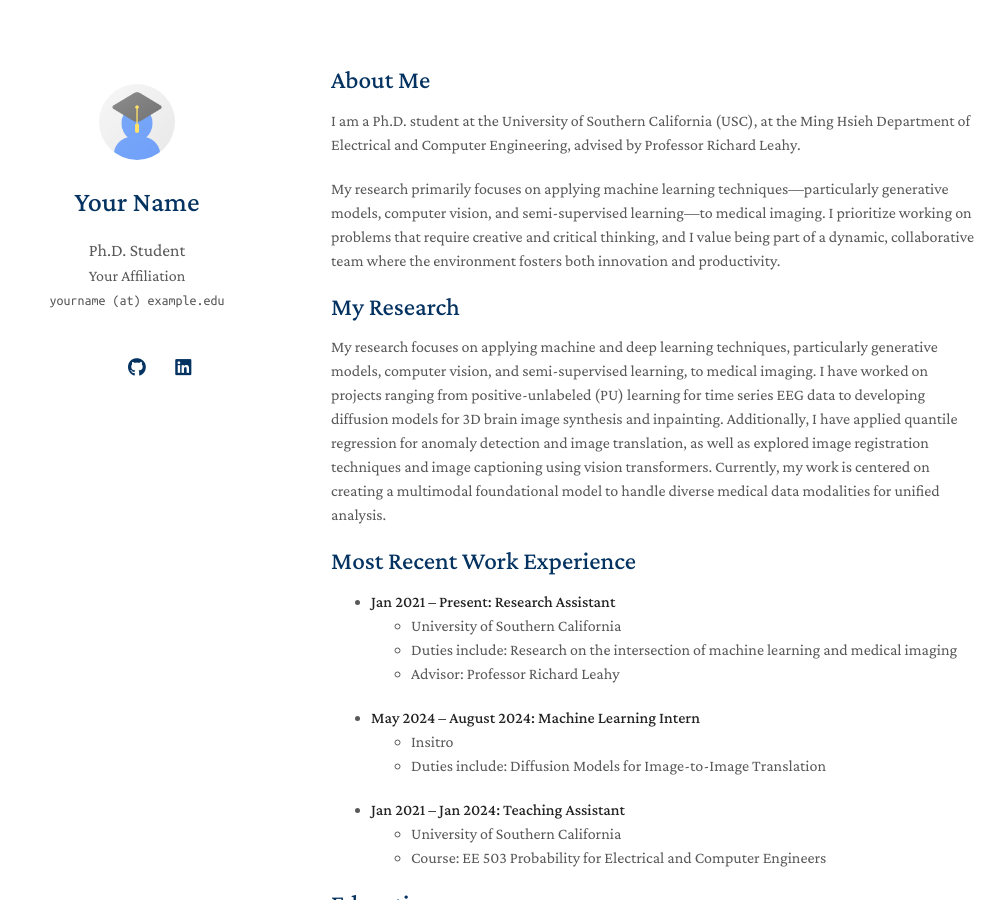
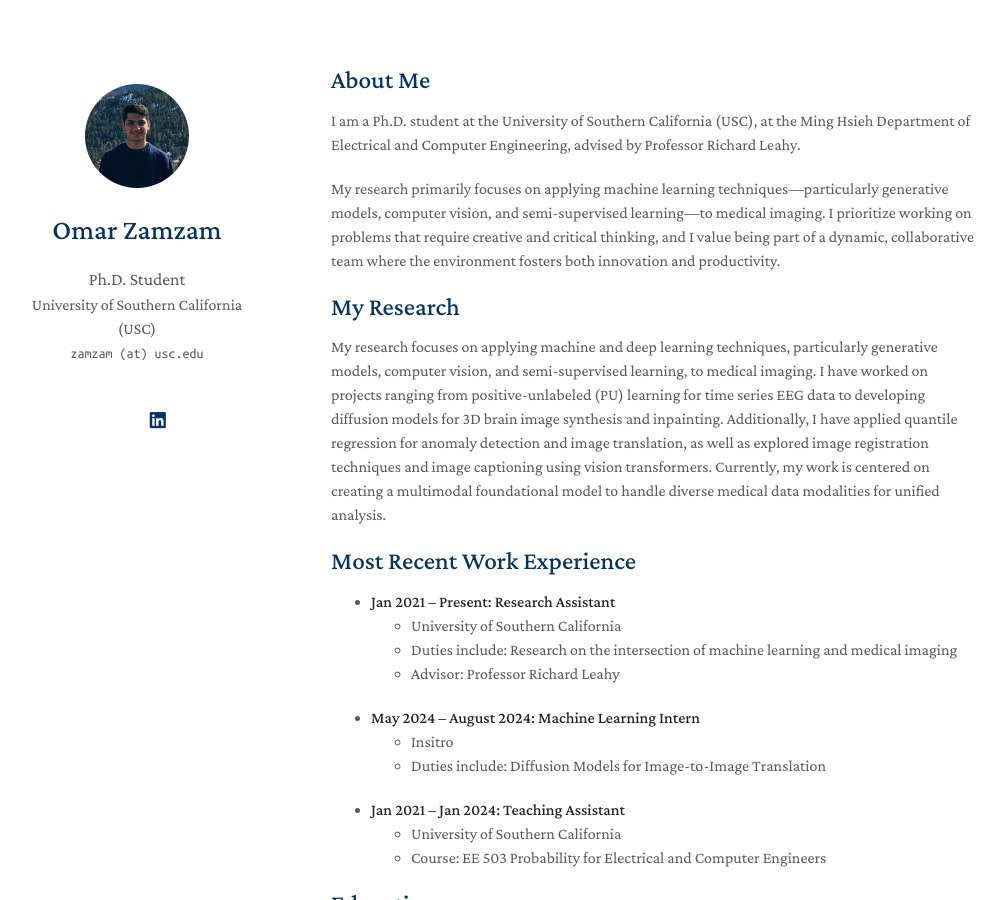
Before and after one commit to OmarSZamzam/OmarSZamzam.github.io, a Jekyll site: the page built from index.md, in a window 1280 px wide and 900 px high. Shown: the whole window, without its empty margins (139-1144 px from the left). Built offline with Jekyll 4.4.1, drawn with Linux system fonts in a browser that asks for light colours; a style sheet for code colours, icons or effects is not loaded; our own code applies the rules of GitHub Pages for plain Markdown files.

Commit message:
Initial Commit

```diff
--- a/_config.yml
+++ b/_config.yml
@@ -1,8 +1,8 @@
 # Basic Information
-title: Your Name
+title: Omar Zamzam
 position: Ph.D. Student
-affiliation: Your Affiliation
-email: yourname (at) example.edu
+affiliation: University of Southern California (USC)
+email: zamzam (at) usc.edu
 
 # Search Engine Optimization (SEO)
 # The following information is used to improve the website traffic from search engines, e.g., Google.
@@ -12,15 +12,15 @@ canonical: https://minimal-light-theme.yliu.me/
 
 # Links
 # If you don't need one of them, you may delete the corresponding line.
-google_scholar: https://scholar.google.com/
-cv_link: assets/files/curriculum_vitae.pdf
-github_link: https://github.com/
-linkedin: https://www.linkedin.com/
-twitter: https://twitter.com/
+google_scholar: https://scholar.google.com/citations?user=5ADgcnUAAAAJ&hl=en
+cv_link: #assets/files/curriculum_vitae.pdf
+github_link: #https://github.com/
+linkedin: https://www.linkedin.com/in/omarsz/
+twitter: #https://twitter.com/
 
 # Images (e.g., your profile picture and your website's favicon)
 # "favicon" and "favicon_dark" are used for the light and dark modes, respectively.
-avatar: ./assets/img/avatar.png
+avatar: ./assets/img/profile.jpg
 favicon: ./assets/img/favicon.png
 favicon_dark: ./assets/img/favicon-dark.png
 
```
